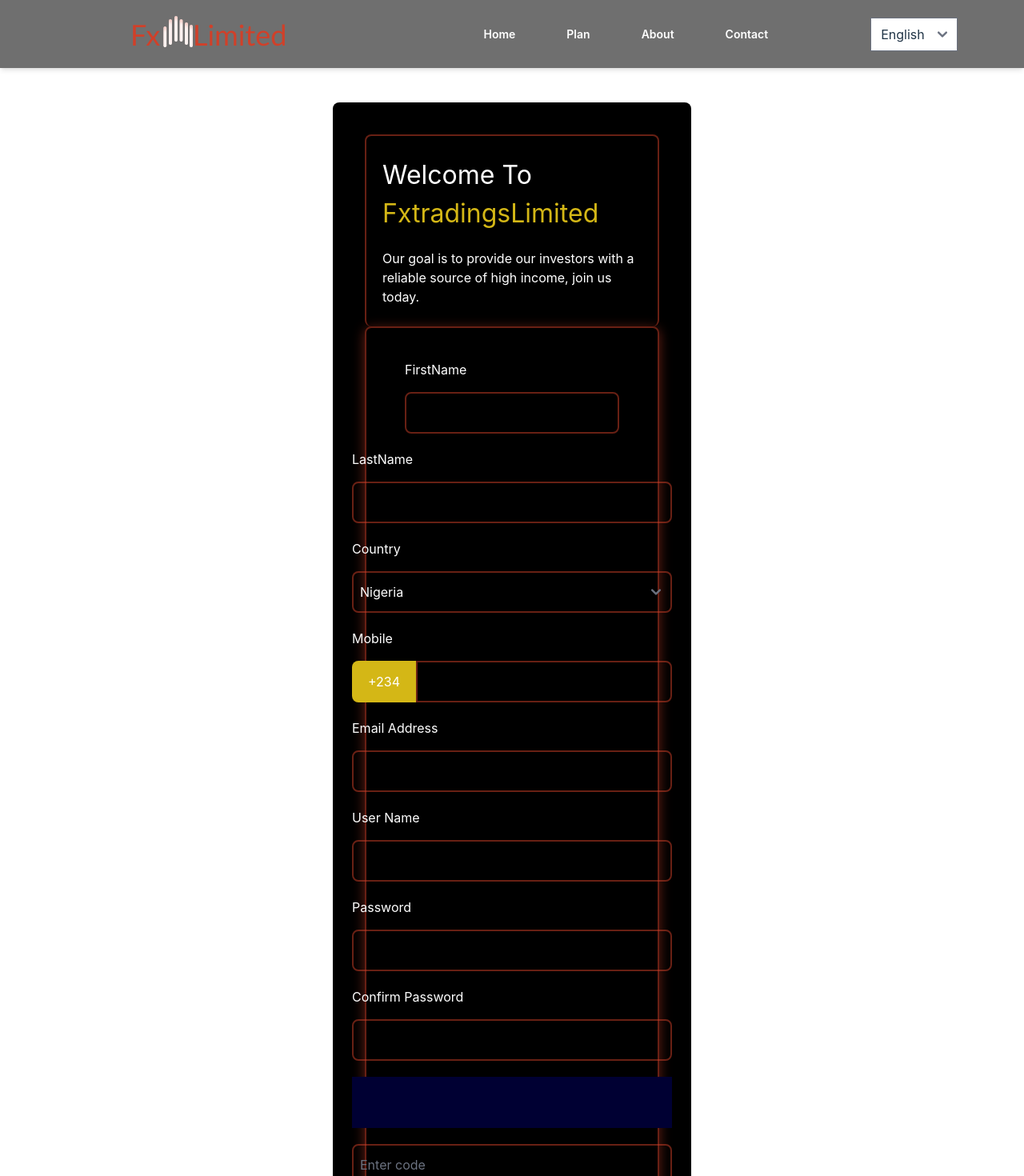
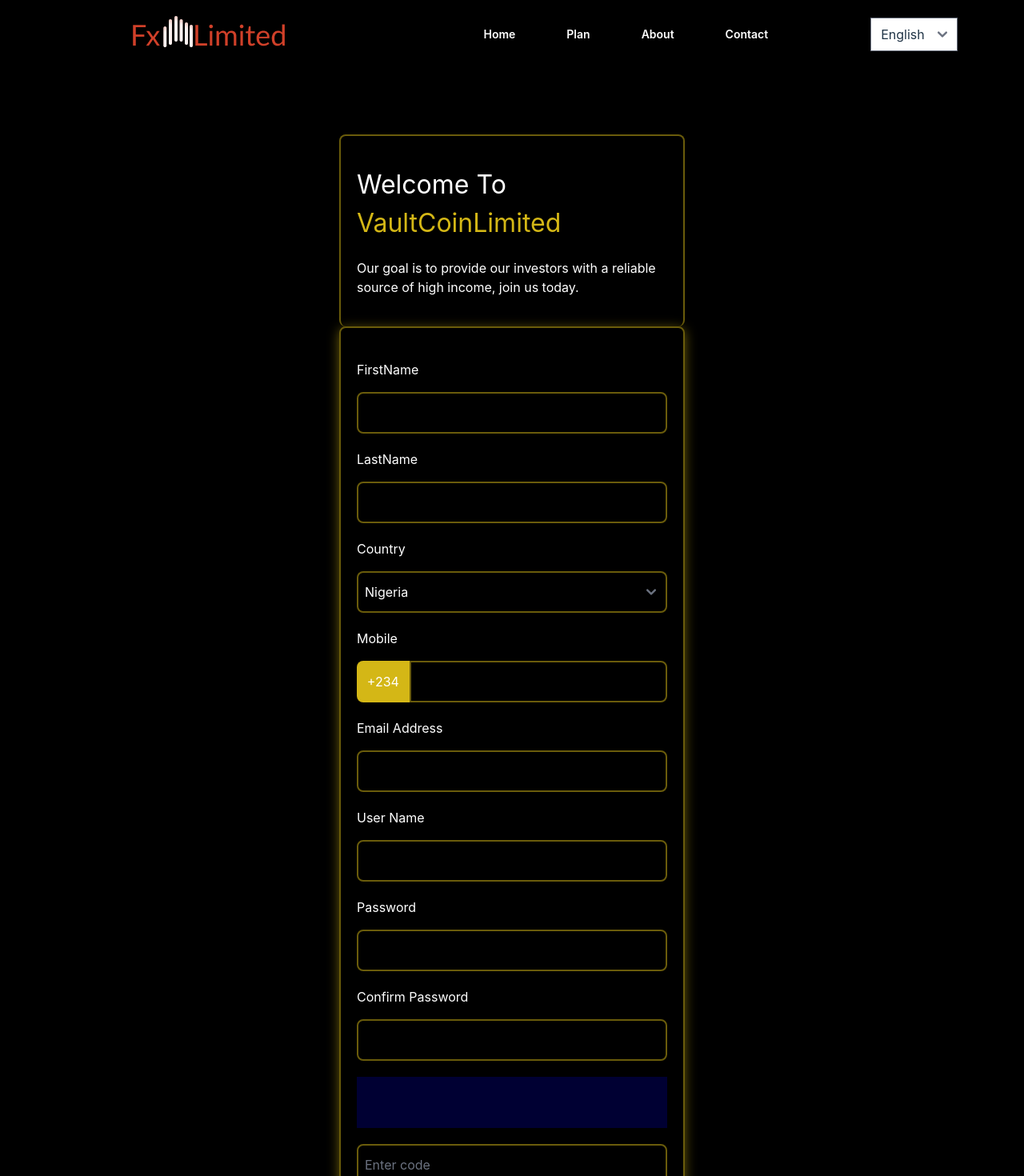
Before and after one commit to MatthewNweke/esports, a React (Vite) app: page /login in a window 1280 px wide. Shown: the top 1470 px of the page at 80% size. Built offline with nearby package versions, Linux system fonts and the light colour scheme; what tw-elements would draw is missing.

Commit message:
responsiveness

```diff
--- a/src/App.jsx
+++ b/src/App.jsx
@@ -5,7 +5,7 @@
 import LogIn from './pages/LogIn';
 import Plan from './pages/Plan';
 import PrivacyPolicy from './pages/PrivacyPolicy';
-import Stock from './pages/Stock';
+import Home from './pages/Home';
 import Terms from './pages/Terms';
 
 
@@ -15,7 +15,7 @@
   return (
     <div>
       <Routes>
-        <Route path="/" element={<Stock />} />
+        <Route path="/" element={<Home />} />
         <Route path="/plan" element={<Plan />} />
         <Route path="/about" element={<About />} />
         <Route path="/contact" element={<Contact />} />
--- a/src/components/Header.jsx
+++ b/src/components/Header.jsx
@@ -44,7 +44,7 @@
         } bg-[#00000090]`}
       >
         <div className="flex flex-col items-center gap-4 max-lg:gap-10 ">
-          <Link to="/Stock">
+          <Link to="/">
             <p className="font-semibold text-white text-sm cursor-pointer max-lg:text-[1.2rem]">
               Home
             </p>
@@ -80,7 +80,14 @@
 
       {/* Navigation Links */}
       <div className={`lg:flex items-center gap-16 hidden`}>
-        <p className="font-semibold text-white text-sm cursor-pointer">Home</p>
+        <div>
+          <Link to="/">
+            <p className="font-semibold text-white text-sm cursor-pointer">
+              Home
+            </p>
+          </Link>
+        </div>
+
         <div className="cursor-pointer">
           <Link to="/Plan">
             <p className="font-semibold text-white text-sm">Plan</p>
--- a/src/components/common/AboutUs.jsx
+++ b/src/components/common/AboutUs.jsx
@@ -29,7 +29,7 @@
         </div>
       </div>
 
-      <div className="text-[1rem] my-20 pl-5 lg:pl-10 xl:pl-20">
+      <div className="text-[1rem] my-20 pl-5 lg:pl-10 xl:pl-20 max-md:my-0">
         <div>
           <p className="mb-10 text-[1.4rem] font-bold max-sm:text-[1.2rem] max-sm:mb-5">Legal Information</p>
           Fxtradings is one of the most reliable diversified financial
--- a/src/components/utils/reusables/StockSwiperCard.jsx
+++ b/src/components/utils/reusables/StockSwiperCard.jsx
@@ -1,7 +1,7 @@
 const StockSwiperCard = ({ image, items,about }) => {
   return (
     <div className="relative flex flex-col items-center">
-      <div className="h-[20rem] max-md:h-[25rem] w-full md:w-[30rem] bg-[#D4B716]  border-[#D0402980] rounded-xl p-5  flex flex-col justify-center">
+      <div className="h-[20rem] max-md:h-[25rem] w-full md:w-[30rem] bg-[#D4B716]  border-[#D4B71680] rounded-xl p-5  flex flex-col justify-center">
         <div className=" md:text-xl  text-[white] w-[100%] h-[100%] relative">
           {items?.map((item, index) => (
             <div>
--- a/src/pages/LogIn.jsx
+++ b/src/pages/LogIn.jsx
@@ -2,13 +2,13 @@
 
 const LogIn = () => {
   return (
-    <div>
+    <div className=' bg-black'>
       <MainLayout>
-        <div className=" flex flex-col bg-black p-10 rounded-lg my-32 mx-auto w-[35%]">
-          <div className="h-[15rem] px-5 flex flex-col justify-center gap-5 text-white border-2 border-solid border-[#D0402980] border-b-0 rounded-lg rounded-bl-0 rounded-br-0">
+        <div className=" flex flex-col bg-black p-10 rounded-lg my-32 mx-auto w-[40%] max-xl:w-[60%] max-lg:w-[70%] max-sm:w-[100%] max-sm:p-4">
+          <div className="h-[15rem] px-5 flex flex-col justify-center gap-5 text-white border-2 border-solid border-[#D4B71680] border-b-0 rounded-lg rounded-bl-0 rounded-br-0">
 
               {' '}
-               <p className='text-[2rem] '>Welcome To <br /> <span className='text-[#D4B716]  '>FxtradingsLimited</span> </p>
+               <p className='text-[2rem] '>Welcome To <br /> <span className='text-[#D4B716]  '>VaultCoinLimited</span> </p>
               <p>
                 Our goal is to provide our investors with a reliable source of
                 high income, join us today.
@@ -17,34 +17,34 @@
           </div>
           <form
             action=""
-            className="text-white flex flex-col p-10 w-[100%] rounded-lg justify-center items-center border-2 border-solid border-[#D0402980] py-10 px-5 "
-            style={{ boxShadow: '0 3px 15px rgba(208, 64, 41, 0.5)' }}
+            className="text-white flex flex-col p-10 w-[100%] rounded-lg justify-center items-center border-2 border-solid border-[#D4B71680] py-10 px-5 "
+            style={{ boxShadow: '0 3px 15px #D4B71680' }}
           >
-            <div className="flex flex-col gap-4 mb-5">
+            <div className="flex flex-col gap-4 mb-5 w-[100%]">
               <label htmlFor="">FirstName</label>
               <input
                 type="text"
-                className="border-2 border-solid border-[#D0402980] focus:border-[#D4B716]  bg-[transparent]  outline-none rounded-lg px-2 py-3 w-[100%]"
+                className="border-2 border-solid border-[#D4B71680] focus:border-[#D4B716]  bg-[transparent]  outline-none rounded-lg px-2 py-3 w-[100%]"
               />
             </div>
-            <div className="flex flex-col gap-4 mb-5">
+            <div className="flex flex-col gap-4 mb-5  w-[100%]">
               <label htmlFor="">LastName</label>
               <input
                 type="text"
-                className="border-2 border-solid border-[#D0402980] focus:border-[#D4B716]  bg-[transparent]  outline-none rounded-lg px-2 py-3 w-[25rem]"
+                className="border-2 border-solid border-[#D4B71680] focus:border-[#D4B716]  bg-[transparent]  outline-none rounded-lg px-2 py-3  w-[100%]"
               />
             </div>
-            <div className="flex flex-col gap-4 mb-5">
+            <div className="flex flex-col gap-4 mb-5  w-[100%]">
               <label htmlFor="">Country</label>
               <select
                 name="country"
                 id="country"
-                className="border-2 border-solid border-[#D0402980] focus:border-[#D4B716]  bg-[transparent]  outline-none rounded-lg px-2 py-3 w-[25rem]"
+                className="border-2 border-solid border-[#D4B71680] focus:border-[#D4B716]  bg-[transparent]  outline-none rounded-lg px-2 py-3 w-[100%]"
               >
                 <option value="country">Nigeria</option>
               </select>
             </div>
-            <div className="flex flex-col gap-4 mb-5">
+            <div className="flex flex-col gap-4 mb-5 w-[100%]">
               <label htmlFor="">Mobile</label>
               <div className="flex ">
                 <button className="relative  w-[5rem] rounded-lg bg-[#D4B716]  rounded-r-none text-white">
@@ -52,48 +52,48 @@
                 </button>
                 <input
                   type="text"
-                  className="rounded-l-none border-2 border-solid border-[#D0402980] focus:border-[#D4B716]  bg-[transparent]  outline-none rounded-lg px-2 py-3 w-[20rem]"
+                  className="rounded-l-none border-2 border-solid border-[#D4B71680] focus:border-[#D4B716]  bg-[transparent]  outline-none rounded-lg px-2 py-3 w-[100%]"
                 />
               </div>
             </div>
-            <div className="flex flex-col gap-4 mb-5">
+            <div className="flex flex-col gap-4 mb-5  w-[100%]">
               <label htmlFor="">Email Address</label>
               <input
                 type="text"
-                className="border-2 border-solid border-[#D0402980] focus:border-[#D4B716]  bg-[transparent]  outline-none rounded-lg px-2 py-3 w-[25rem]"
+                className="border-2 border-solid border-[#D4B71680] focus:border-[#D4B716]  bg-[transparent]  outline-none rounded-lg px-2 py-3 w-[100%]"
               />
             </div>
-            <div className="flex flex-col gap-4 mb-5">
+            <div className="flex flex-col gap-4 mb-5  w-[100%]">
               <label htmlFor="">User Name</label>
               <input
                 type="text"
-                className="border-2 border-solid border-[#D0402980] focus:border-[#D4B716]  bg-[transparent]  outline-none rounded-lg px-2 py-3 w-[25rem]"
+                className="border-2 border-solid border-[#D4B71680] focus:border-[#D4B716]  bg-[transparent]  outline-none rounded-lg px-2 py-3 w-[100%]"
               />
             </div>
-            <div className="flex flex-col gap-4 mb-5">
+            <div className="flex flex-col gap-4 mb-5  w-[100%]">
               <label htmlFor="">Password</label>
               <input
                 type="text"
-                className="border-2 border-solid border-[#D0402980] focus:border-[#D4B716]  bg-[transparent]  outline-none rounded-lg px-2 py-3 w-[25rem]"
+                className="border-2 border-solid border-[#D4B71680] focus:border-[#D4B716]  bg-[transparent]  outline-none rounded-lg px-2 py-3 w-[100%]"
               />
             </div>
-            <div className="flex flex-col gap-4 mb-5">
+            <div className="flex flex-col gap-4 mb-5  w-[100%]">
               <label htmlFor="">Confirm Password</label>
               <input
                 type="text"
-                className="border-2 border-solid border-[#D0402980] focus:border-[#D4B716]  bg-[transparent]  outline-none rounded-lg px-2 py-3 w-[25rem]"
+                className="border-2 border-solid border-[#D4B71680] focus:border-[#D4B716]  bg-[transparent]  outline-none rounded-lg px-2 py-3 w-[100%]"
               />
             </div>
-            <div className="bg-[#003] h-[4rem] w-[25rem] mb-5"></div>
+            <div className="bg-[#003] h-[4rem] w-[100%] mb-5"></div>
 
-            <div className="flex flex-col gap-4 mb-5">
+            <div className="flex flex-col gap-4 mb-5  w-[100%]">
               <input
                 placeholder="Enter code"
                 type="text"
-                className="text-white border-2 border-solid border-[#D0402980] focus:border-[#D4B716]  bg-[transparent]  outline-none rounded-lg px-2 py-3 w-[25rem]"
+                className="text-white border-2 border-solid border-[#D4B71680] focus:border-[#D4B716]  bg-[transparent]  outline-none rounded-lg px-2 py-3 w-[100%]"
               />
             </div>
-            <div className="flex items-center gap-3">
+            <div className="flex items-center gap-3 ">
               <input type="checkbox" name="" id="" />
               <p>
                 I agree with{' '}
@@ -106,7 +106,7 @@
                 </span>
               </p>
             </div>
-            <div className=" w-[25rem]">
+            <div className=" w-[100%]">
               <button className="text-black font-bold my-5 py-3 px-4 rounded-lg bg-[#D4B716] ">
                 SignUp Now
               </button>
```
Also changed, not shown: src/components/OptionFAQDropdown.jsx (+5 -5 lines), src/components/utils/cards/StockStepsCard.jsx (+7 -7 lines), src/components/utils/cards/TableRedering.jsx (+4 -4 lines), src/pages/Contact.jsx (+9 -9 lines), src/pages/Home.jsx (renamed from src/pages/Stock.jsx, +8 -8 lines).
